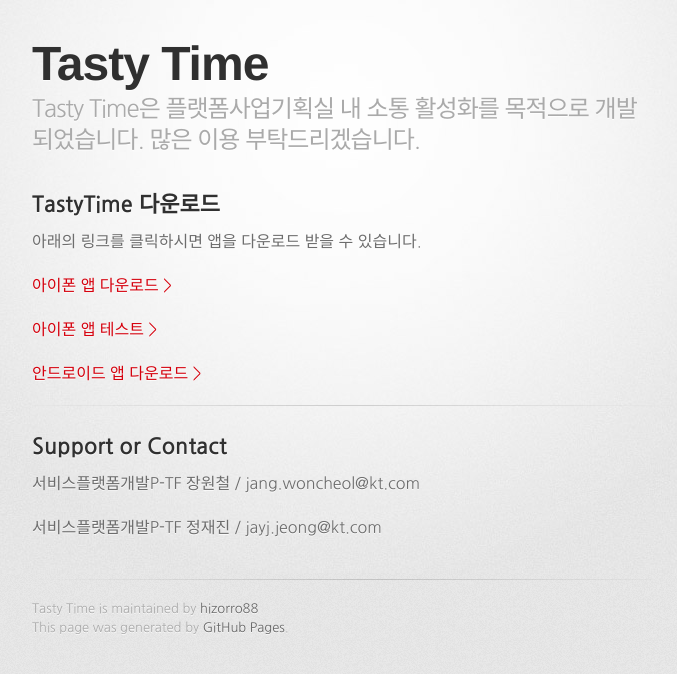
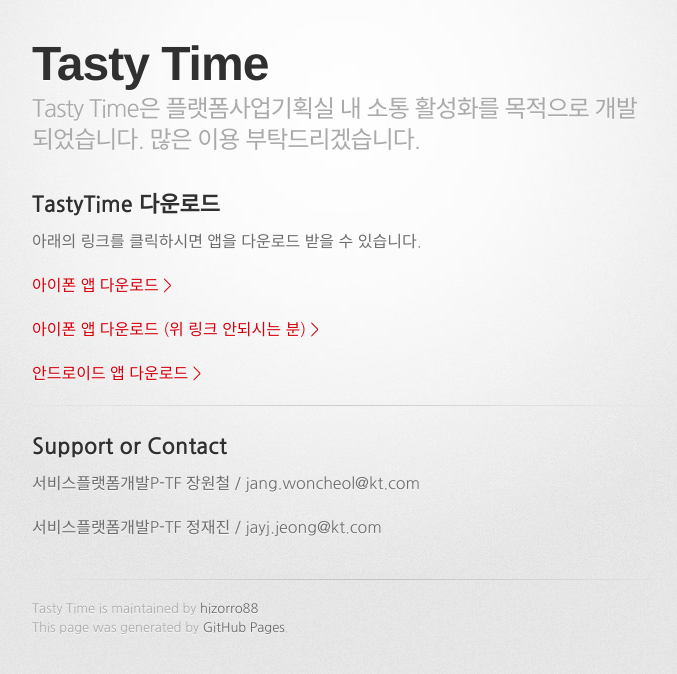
Before and after one commit to hizorro88/TastyTime, a Jekyll site: the page built from index.md, in a window 1280 px wide. Shown: the top 674 px of the page, without its empty margins (298-975 px from the left). Built offline with Jekyll 4.4.1, drawn with Linux system fonts in a browser that asks for light colours; some web fonts are replaced; our own code applies the rules of GitHub Pages for plain Markdown files.

```diff
--- a/_layouts/default.html
+++ b/_layouts/default.html
@@ -47,7 +47,7 @@
 
           <p><a href="itms-services://?action=download-manifest&url=https://dl.dropboxusercontent.com/s/eqlyvbh800lnyqw/TastyTime.plist">아이폰 앱 다운로드 ></a></p>
 
-          <p><a href="itms-services://?action=download-manifest&url=https://dl.dropboxusercontent.com/s/ct34e0s0w2zihmz/TastyTime.plist">아이폰 앱 테스트 ></a></p>
+          <p><a href="itms-services://?action=download-manifest&url=https://dl.dropboxusercontent.com/s/wpnf99s5vzje4gs/TastyTime.plist">아이폰 앱 다운로드 (위 링크 안되시는 분) ></a></p>
 
           {{ content }}
         </section>
```
